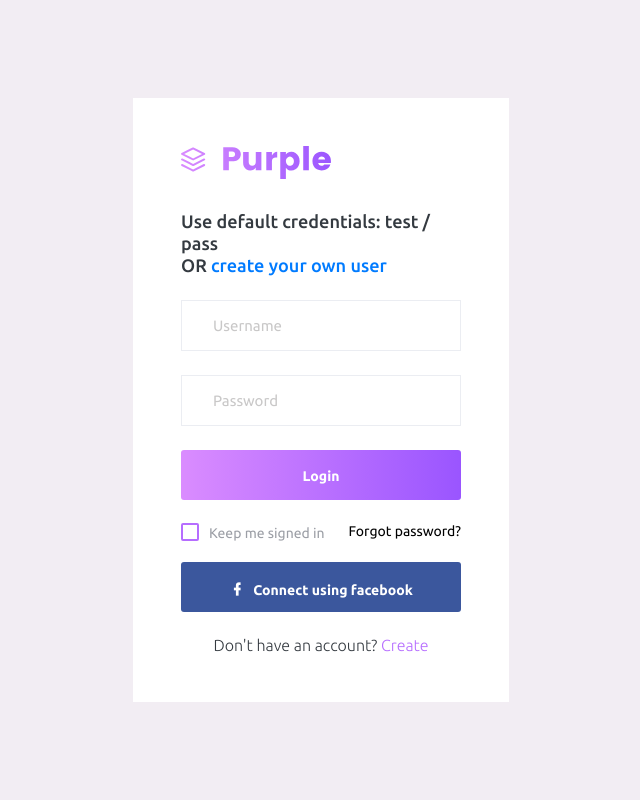
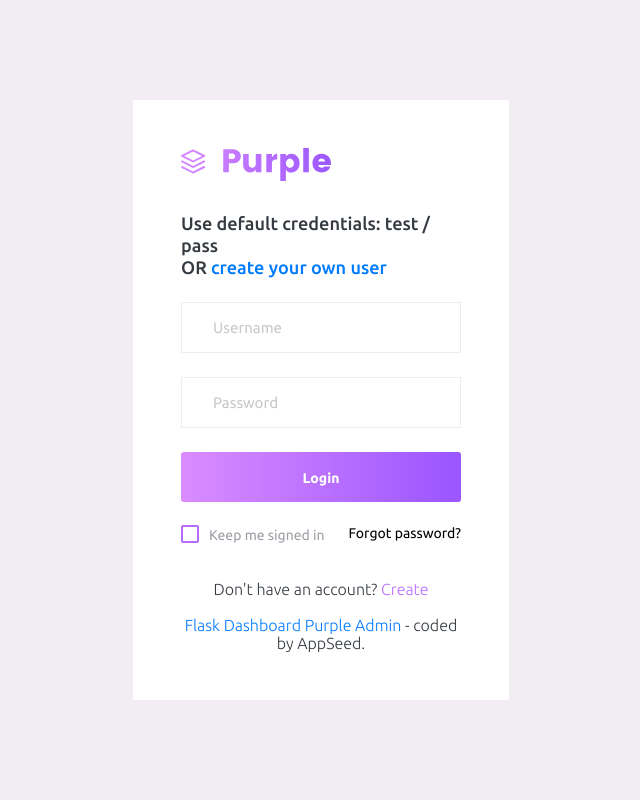
Before and after one commit to app-generator/flask-dashboard-purpleadmin, a Flask app: page /login in a window 1280 px wide. Shown: the whole page, without its empty margins (319-959 px from the left). Run offline with Flask 2, Linux system fonts and the light colour scheme; some libraries are stand-ins or nearby versions.

Commit message:
Added links - auth pages

```diff
--- a/app/base/templates/login/login.html
+++ b/app/base/templates/login/login.html
@@ -46,11 +46,14 @@
                 </div>
                 <a href="#" class="auth-link text-black">Forgot password?</a>
               </div>
-              <div class="mb-2">
-                <button type="button" class="btn btn-block btn-facebook auth-form-btn">
-                  <i class="mdi mdi-facebook mr-2"></i>Connect using facebook </button>
-              </div>
-              <div class="text-center mt-4 font-weight-light"> Don't have an account? <a href={{ url_for('base_blueprint.create_user') }} class="text-primary">Create</a>
+              <div class="text-center mt-4 font-weight-light">
+                <span>
+                  Don't have an account? <a href={{ url_for('base_blueprint.create_user') }} class="text-primary">Create</a>
+                </span>
+                <br /><br />
+                <span>
+                  <a href="https://appseed.us/admin-dashboards/flask-dashboard-purpleadmin" >Flask Dashboard Purple Admin</a> - coded by AppSeed.
+                </span>
               </div>
             </form>
           </div>
```
Also changed, not shown: app/base/templates/login/register.html (+11 -1 lines).
